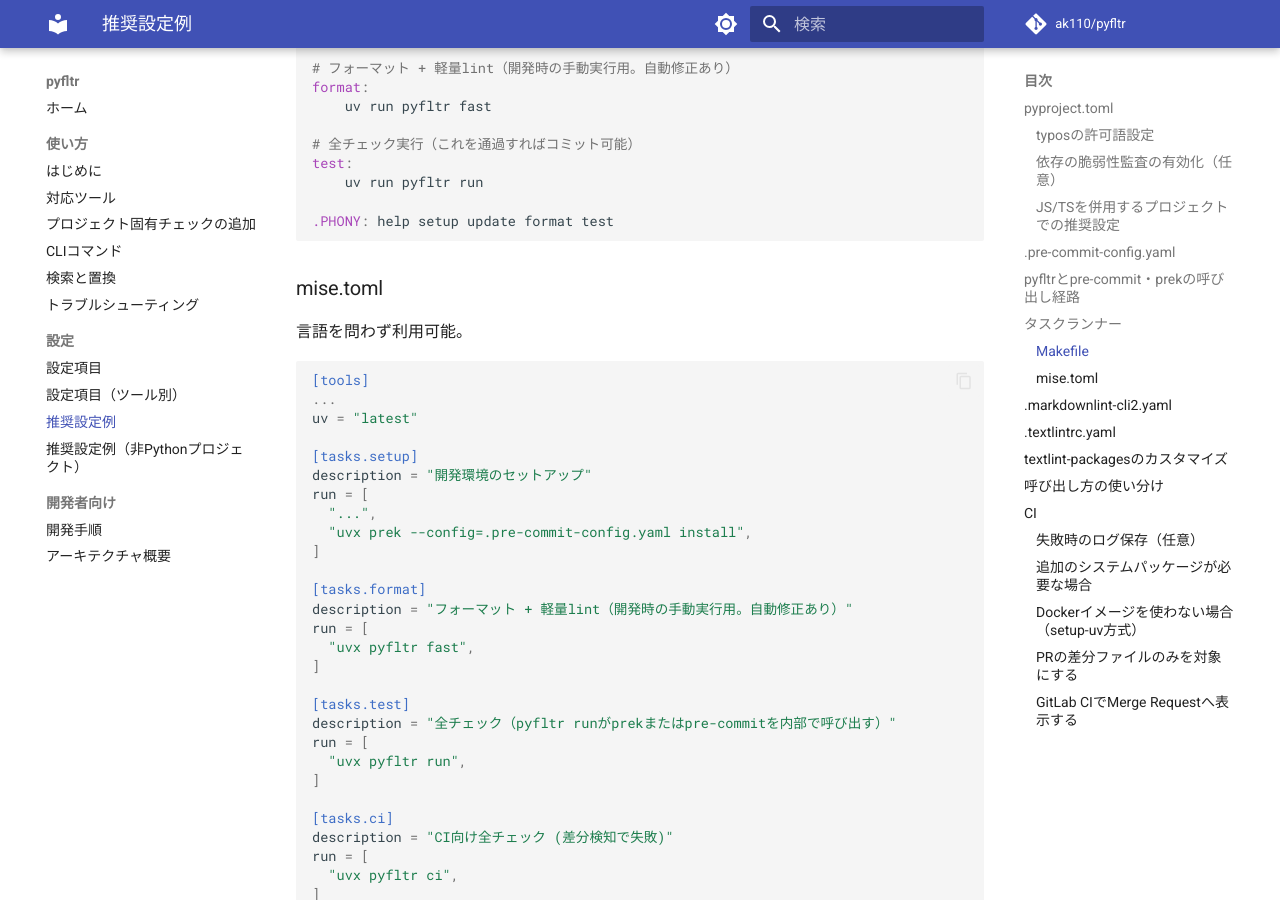
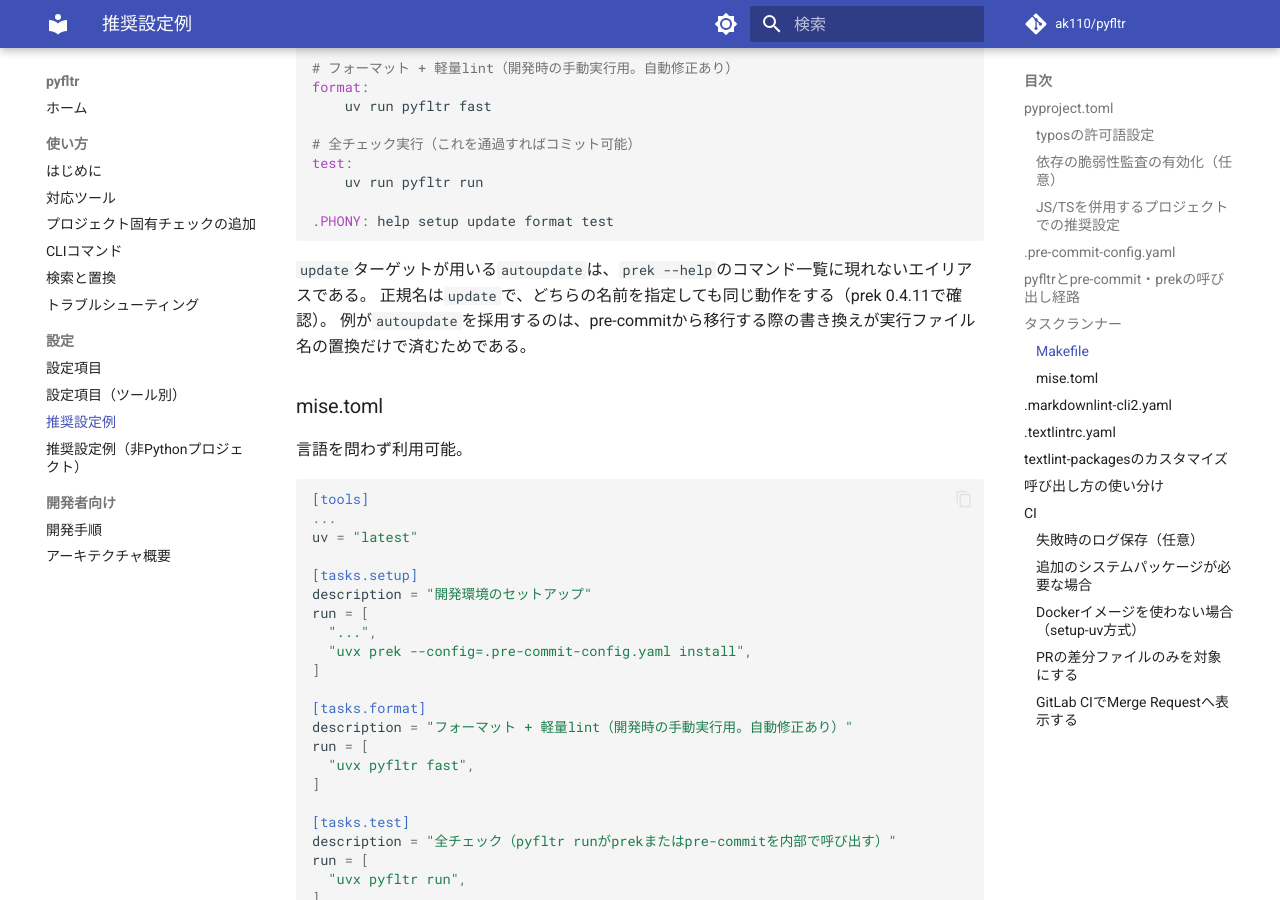
Before and after one commit to ak110/pyfltr, an MkDocs documentation site: the page built from docs/guide/recommended.md, in a window 1280 px wide and 900 px high, scrolled down 7420 px. Built offline with MkDocs 1.6.1 and Material for MkDocs 9.7.7, drawn with Linux system fonts in a browser that asks for light colours; comment, search, counter and statistics services are not loaded.

Commit message:
docs: prekの設定更新コマンドがヘルプ一覧に現れないエイリアスである旨を推奨ガイドへ注記する
推奨ガイドが示す設定更新コマンド名がprekのヘルプ一覧に現れないため、
ガイドの表記が現行CLIと不整合であるという誤った判断を招いていた。
正規名でも同じ動作をすることと、ガイドが当該名前を採用する理由を例示箇所へ添える。

再発予防: ガイドの表記とヘルプ出力の差異が乖離変更を招いた点を根本原因とし、差異の理由を例示箇所へ直接注記する。同種の例示は推奨ガイド内で本箇所のみであり、独立節の新設は実効性を欠くため見送る。

Feedback: 20260802-044911-001.md

````diff
--- a/docs/guide/recommended.md
+++ b/docs/guide/recommended.md
@@ -319,6 +319,10 @@
 
 .PHONY: help setup update format test
 ```
+
+`update`ターゲットが用いる`autoupdate`は、`prek --help`のコマンド一覧に現れないエイリアスである。
+正規名は`update`で、どちらの名前を指定しても同じ動作をする（prek 0.4.11で確認）。
+例が`autoupdate`を採用するのは、pre-commitから移行する際の書き換えが実行ファイル名の置換だけで済むためである。
 
 ### mise.toml
 
````
